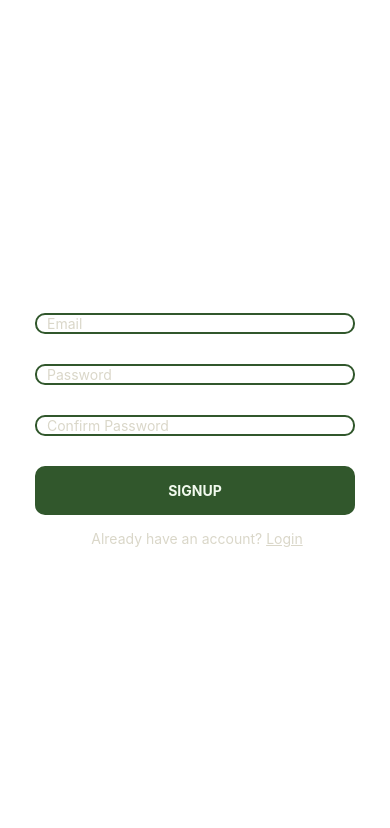
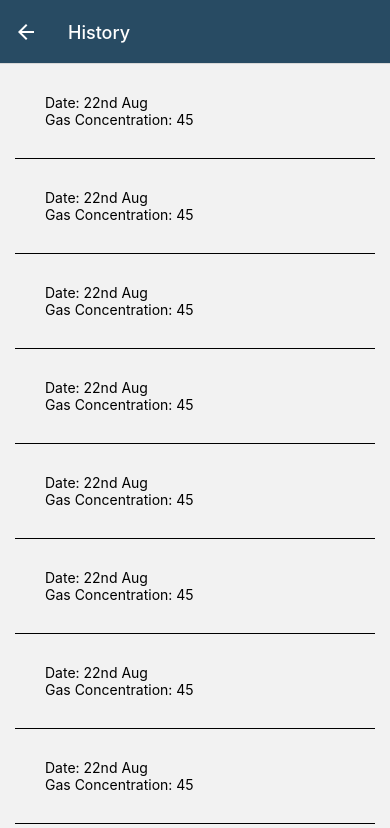
Before and after one commit to lartiorkor/digiGas, a React Native app in the folder gasapp/: screen /History in a window 390 px wide. Shown: the top 828 px of the page. Built offline with nearby package versions, Linux system fonts and the light colour scheme.

Commit message:
History page, colors and other updates

```diff
--- a/gasapp/App.js
+++ b/gasapp/App.js
@@ -5,9 +5,11 @@ import { createNativeStackNavigator } from '@react-navigation/native-stack';
 
 import LogIn from './src/pages/LogIn';
 import SignUp from './src/pages/SignUp';
-import Controls from './src/pages/Controls'
-import Home from './src/pages/Home'
+import Controls from './src/pages/Controls';
+import Home from './src/pages/Home';
+import History from './src/pages/History';
 import colors from './src/theme/Colors';
+
 
 const Stack = createNativeStackNavigator();
 
@@ -22,9 +24,14 @@ export default function App(){
         headerShown: false,
       }}/>
       <Stack.Screen name="Home" component={Home} options={{
-        headerStyle: {backgroundColor: colors.secondary}
+        headerStyle: {backgroundColor: colors.primary}, headerTintColor: 'white'
       }}/>
-      <Stack.Screen name="Controls" component={Controls} />
+      <Stack.Screen name="Controls" component={Controls} options={{
+        headerStyle: {backgroundColor: colors.primary}, headerTintColor: 'white'
+      }}/>
+      <Stack.Screen name="History" component={History} options={{
+        headerStyle: {backgroundColor: colors.primary}, headerTintColor: 'white'
+      }}/>
       </Stack.Navigator>
     </NavigationContainer>
   )
--- a/gasapp/src/pages/Controls.js
+++ b/gasapp/src/pages/Controls.js
@@ -1,31 +1,64 @@
-import React from 'react';
-import { View, Text, StyleSheet } from 'react-native';
+import React, {useCallback} from 'react';
+import { View, Text, StyleSheet, Linking, Alert,Pressable } from 'react-native';
+
 
 import ControlButton from '../components/ControlButton'
 import colors from '../theme/Colors'
 
-const Controls = () => {
+const OpenURLButton = ({ url, title }) => {
+  const handlePress = useCallback(async () => {
+    // Checking if the link is supported for links with custom URL scheme.
+    const supported = await Linking.canOpenURL(url);
+
+    if (supported) {
+      // Opening the link with some app, if the URL scheme is "http" the web link should be opened
+      // by some browser in the mobile
+      await Linking.openURL(url);
+    } else {
+      Alert.alert(`Don't know how to open this URL: ${url}`);
+    }
+  }, [url]);
+  return <Pressable onPress={handlePress} style={{marginVertical: 15,
+    padding: 30,
+    backgroundColor: colors.secondary,
+    borderRadius: 10,}}><Text style={{color: 'black'}}>{title}</Text></Pressable>;
+}
+
+const Controls = ({navigation}) => {
+  const telURL = 'tel://192';
+
   return (
     <View style={styles.container}>
-      <ControlButton title='Call Fire Fighters' />
-      <ControlButton title='Solenoid Valve' />
-      <ControlButton title='Sprinkler' />
-      <ControlButton title='Reset' />
+      <View>
+        <OpenURLButton url={telURL} title={"Call Fire Service"}/>
+        <ControlButton title='Solenoid Valve' />
+        <ControlButton title='Sprinkler' />
+        <ControlButton title='Reset' />
+      </View>
+      <Pressable style={styles.pressable} onPress={() => navigation.navigate('History')}>
+      <Text style={{ color: '#FFF', textAlign: 'center', fontSize: 16 }}>Go To History..</Text>
+      </Pressable>
     </View>
   );
 }
 
 const styles=StyleSheet.create({
   container: {
-    backgroundColor: colors.accent,
+    backgroundColor: colors.background,
     display: 'flex',
     flex: 1,
     padding: 35,
     justifyContent: 'center'
   },
 
-  button:{
-
+  pressable: {
+    backgroundColor: colors.primary,
+    paddingVertical: 16,
+    position: 'absolute',
+    bottom: 15,
+    left: 35,
+    borderRadius: 15,
+    width: '100%'
   }
 })
 
--- /dev/null
+++ b/gasapp/src/pages/History.js
@@ -0,0 +1,100 @@
+import React, { Component } from 'react';
+import { Text, View, ScrollView, FlatList, StyleSheet } from 'react-native';
+
+import colors from '../theme/Colors'
+
+const data = [
+    {
+        id: 1,
+        date: "Date: 22nd Aug",
+        gasConcentration: "Gas Concentration: 45"
+    },
+    {
+        id: 2,
+        date: "Date: 22nd Aug",
+        gasConcentration: "Gas Concentration: 45"
+    },
+    {
+        id: 3,
+        date: "Date: 22nd Aug",
+        gasConcentration: "Gas Concentration: 45"
+    },
+    {
+        id: 4,
+        date: "Date: 22nd Aug",
+        gasConcentration: "Gas Concentration: 45"
+    },
+    {
+        id: 5,
+        date: "Date: 22nd Aug",
+        gasConcentration: "Gas Concentration: 45"
+    },
+    {
+        id: 6,
+        date: "Date: 22nd Aug",
+        gasConcentration: "Gas Concentration: 45"
+    },
+    {
+        id: 7,
+        date: "Date: 22nd Aug",
+        gasConcentration: "Gas Concentration: 45"
+    },
+    {
+        id: 8,
+        date: "Date: 22nd Aug",
+        gasConcentration: "Gas Concentration: 45"
+    },
+    {
+        id: 9,
+        date: "Date: 22nd Aug",
+        gasConcentration: "Gas Concentration: 45"
+    },
+    {
+        id: 10,
+        date: "Date: 22nd Aug",
+        gasConcentration: "Gas Concentration: 45"
+    },
+    {
+        id: 11,
+        date: "Date: 22nd Aug",
+        gasConcentration: "Gas Concentration: 45"
+    },
+]
+
+const renderItem = ({item}) => {
+    return(
+        <View style={styles.textContainer}>
+            <Text>{item.date}</Text>
+            <Text>{item.gasConcentration}</Text>
+        </View>
+    )
+}
+
+const History = () => {
+    return (
+        <FlatList
+            data={data}
+            renderItem={renderItem}
+            keyExtractor={item => item.id}
+        />
+      );
+}
+
+const styles=StyleSheet.create({
+    container: {
+      backgroundColor: colors.background,
+      display: 'flex',
+      flex: 1,
+      padding: 35,
+      justifyContent: 'center'
+    },
+
+    textContainer: {
+        padding: 30,
+        borderBottomColor: 'black',
+        borderBottomWidth: 1,
+        marginHorizontal: 15,
+    }
+})
+
+export default History;
--- a/gasapp/src/pages/Home.js
+++ b/gasapp/src/pages/Home.js
@@ -8,12 +8,12 @@ const Home = ({ navigation }) => {
   return (
     <View style={styles.container}>
       <View style={styles.childContainer}>
-        <View>
-          <Progress.Circle size={100} progress={0.5} thickness={20} />
+        <View style={styles.progressCircle}>
+          <Progress.Circle size={225} progress={0.55} thickness={25} color={'#004e98'}/>
         </View>
         <View style={styles.innerView}>
           <Text style={styles.text}>Date: 28th July, 2022</Text>
-          <Text style={styles.text}>Gas Concentration: 50ppm</Text>
+          <Text style={styles.text}>Gas Concentration: 50</Text>
           <Text style={styles.text}>Status: Safe</Text>
         </View>
       </View>
@@ -26,24 +26,27 @@ const Home = ({ navigation }) => {
 
 const styles = StyleSheet.create({
   childContainer: {
-    backgroundColor: colors.accent,
+    backgroundColor: colors.background,
     display: 'flex',
     flex: 1,
     padding: 35,
+    paddingTop: 40,
     justifyContent: 'center'
   },
 
   innerView: {
     borderColor: colors.primary,
-    borderWidth: 3,
+    backgroundColor: colors.secondary,
     borderRadius: 15,
     paddingHorizontal: 20,
-    paddingVertical: 20
+    paddingVertical: 40,
+    marginTop: 30
   },
 
   text: {
     color: '#000',
     fontSize: 18,
+    marginVertical: 3.5,
   },
 
   container: {
@@ -59,8 +62,14 @@ const styles = StyleSheet.create({
     borderRadius: 15,
     marginHorizontal: 20,
     width: '90%'
+  },
+
+  progressCircle: {
+    marginTop: -60,
+    marginBottom: 25,
+    display: 'flex',
+    alignItems: 'center'
   }
-
 })
 
 export default Home;
--- a/gasapp/src/pages/LogIn.js
+++ b/gasapp/src/pages/LogIn.js
@@ -11,10 +11,10 @@ function LogIn({ navigation }){
             <TextInput value={email} onChangeText={(text) => setEmail(text)} placeholder='Email' style={styles.textInput} placeholderTextColor='#dad7c9' />
             <TextInput value={password} onChangeText={(text) => setPassword(text)} placeholder='Password' style={styles.textInput} placeholderTextColor='#dad7c9' />
             <Pressable style={styles.button} onPress={() => navigation.navigate('Home')}>
-                <Text style={{ color:colors.accent, textAlign: 'center', fontWeight:'bold' }}> LOGIN </Text>
+                <Text style={{ color:colors.background, textAlign: 'center', fontWeight:'bold' }}> LOGIN </Text>
             </Pressable>
             <Pressable onPress={() => navigation.navigate('SignUp')}>
-                <Text style={{ color:'#dad7c9', textAlign: 'center'}}> Signup </Text>
+            <Text style={{ color:'#dad7c9', textAlign: 'center'}}> Don't have an account? <Text style={{textDecorationLine: 'underline', color: colors.primary}}>Signup</Text></Text>
             </Pressable>
         </View>
     )
@@ -22,7 +22,7 @@ function LogIn({ navigation }){
 
 const styles = StyleSheet.create({
     container: {
-        backgroundColor: colors.accent,
+        backgroundColor: colors.background,
         display: 'flex',
         flex: 1,
         padding: 35,
--- a/gasapp/src/pages/SignUp.js
+++ b/gasapp/src/pages/SignUp.js
@@ -13,12 +13,12 @@ function SignUp({ navigation }){
             <TextInput value={password} onChangeText={(text) => setPassword(text)} placeholder='Password' style={styles.textInput} placeholderTextColor='#dad7c9'/>
             <TextInput value={confirmPassword} onChangeText={(text) => setConfirmPassword(text)} placeholder='Confirm Password' style={styles.textInput} placeholderTextColor='#dad7c9'/>
             <Pressable style={styles.button} onPress={() => navigation.navigate('Home')}>
-                <Text style={{ color:colors.accent, textAlign: 'center', fontWeight:'bold' }}>
+                <Text style={{ color: colors.background, textAlign: 'center', fontWeight:'bold' }}>
                     SIGNUP
                 </Text>
             </Pressable>
             <Pressable onPress={() => navigation.navigate('LogIn')}>
-                <Text style={{ color:'#dad7c9', textAlign: 'center'}}> Already have an account? <Text style={{textDecorationLine: 'underline'}}>Login</Text></Text>
+                <Text style={{ color:'#dad7c9', textAlign: 'center'}}> Already have an account? <Text style={{textDecorationLine: 'underline', color: colors.primary}}>Login</Text></Text>
             </Pressable>
         </View>
 
--- a/gasapp/src/theme/Colors.js
+++ b/gasapp/src/theme/Colors.js
@@ -1,8 +1,22 @@
 const colors = {
-    primary: '#31572c',
+    primary: '#284b63',
+    secondary: '#dee2e6',
+    accent: '#00bd9d',
+    background:"#fffbfa"
+};
+
+
+/*
+primary: '#31572c',
     secondary: '#4f772d',
     accent: '#f1faee',
     background:"#fff"
-};
+
+
+    primary: '#54defd',
+    secondary: '#49c6e5',
+    accent: '#00bd9d',
+    background:"#fffbfa"
+*/
 
 export default colors;
```
